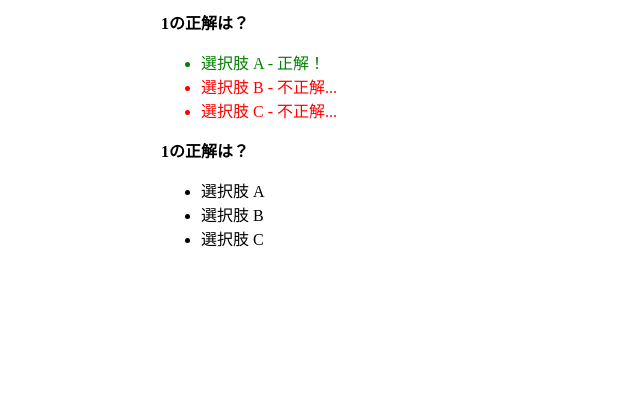
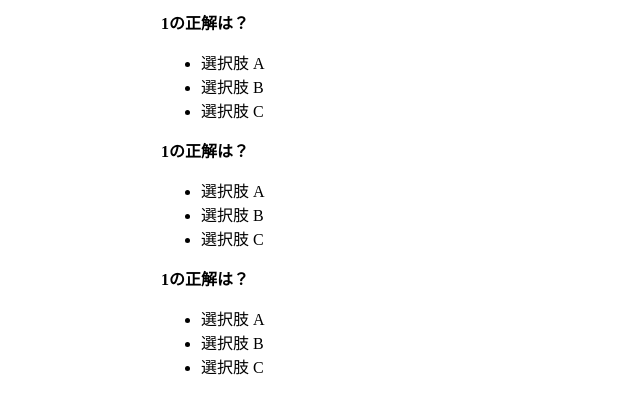
Before and after one commit to gusutaharu/QuizApp, a plain HTML site: page example/example.html in a window 1280 px wide. Shown: the part 73-486 px from the top of the page, without its empty margins (319-959 px from the left). Drawn offline with Linux system fonts and the light colour scheme.

Commit message:
lesson12

```diff
--- a/example/example.html
+++ b/example/example.html
@@ -9,14 +9,6 @@
 <body>
   <main>
     <h1>三択クイズ</h1>
-    <section>
-      <h2>1の正解は？</h2>
-      <ul>
-        <li class="correct">選択肢 A</li>
-        <li class="wrong">選択肢 B</li>
-        <li class="wrong">選択肢 C</li>
-      </ul>
-    </section>
   </main>
   <script src="example.js"></script>
 </body>
--- a/example/example.js
+++ b/example/example.js
@@ -45,7 +45,13 @@
     main.appendChild(section);
   }
 
-  const quiz = ['1の正解は？', '選択肢 A', '選択肢 B', '選択肢 C', 0];
+  const quizzers = [
+    ['1の正解は？', '選択肢 A', '選択肢 B', '選択肢 C', 0],
+    ['1の正解は？', '選択肢 A', '選択肢 B', '選択肢 C', 1],
+    ['1の正解は？', '選択肢 A', '選択肢 B', '選択肢 C', 2],
+  ]
+  render(quizzers[0]);
+  render(quizzers[1]);
+  render(quizzers[2]);
 
-  render(quiz);
 }
```
